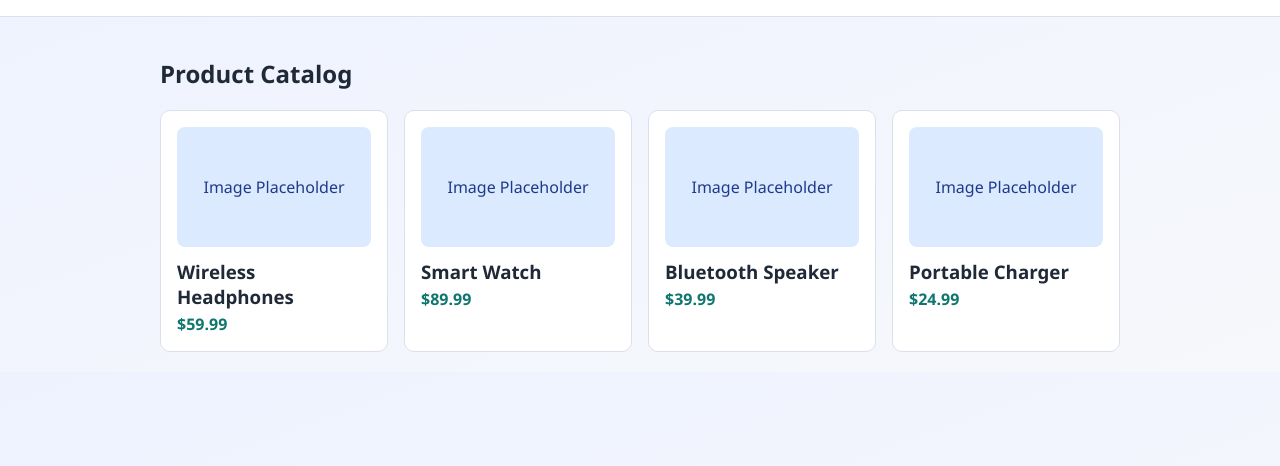
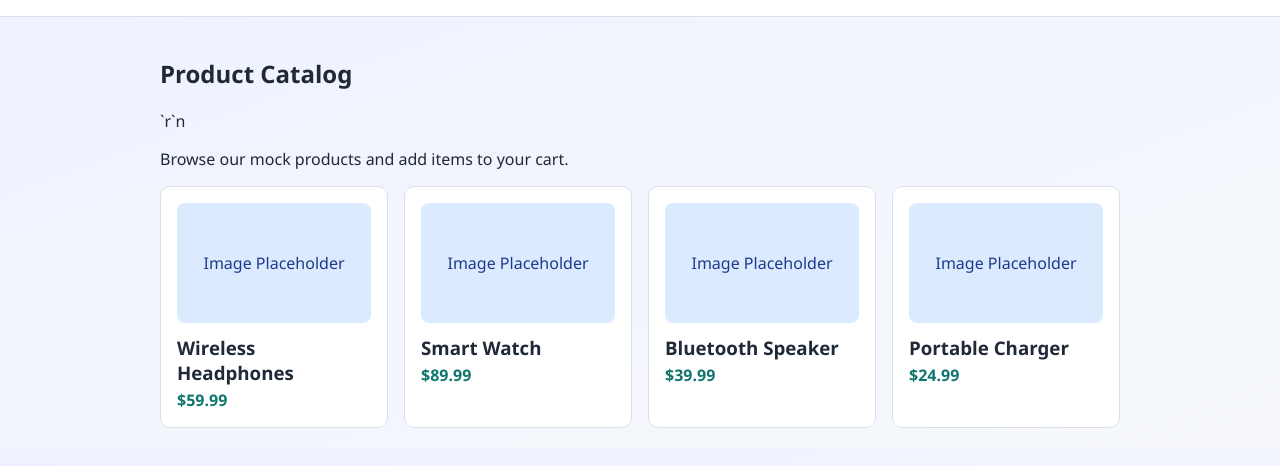
Before and after one commit to rafeq0/shopsmart, a plain HTML site: page pages/products.html in a window 1280 px wide. Shown: the part 102-568 px from the top of the page. Drawn offline with Linux system fonts and the light colour scheme.

Commit message:
feat(catalog): complete product browsing UI #SS-2

```diff
--- a/pages/products.html
+++ b/pages/products.html
@@ -17,7 +17,7 @@
     </nav>
   </header>
   <main class="container">
-    <h2>Product Catalog</h2>
+    <h2>Product Catalog</h2>`r`n    <p>Browse our mock products and add items to your cart.</p>
     <section id="product-list" class="grid"></section>
   </main>
   <script src="../js/app.js"></script>
```
